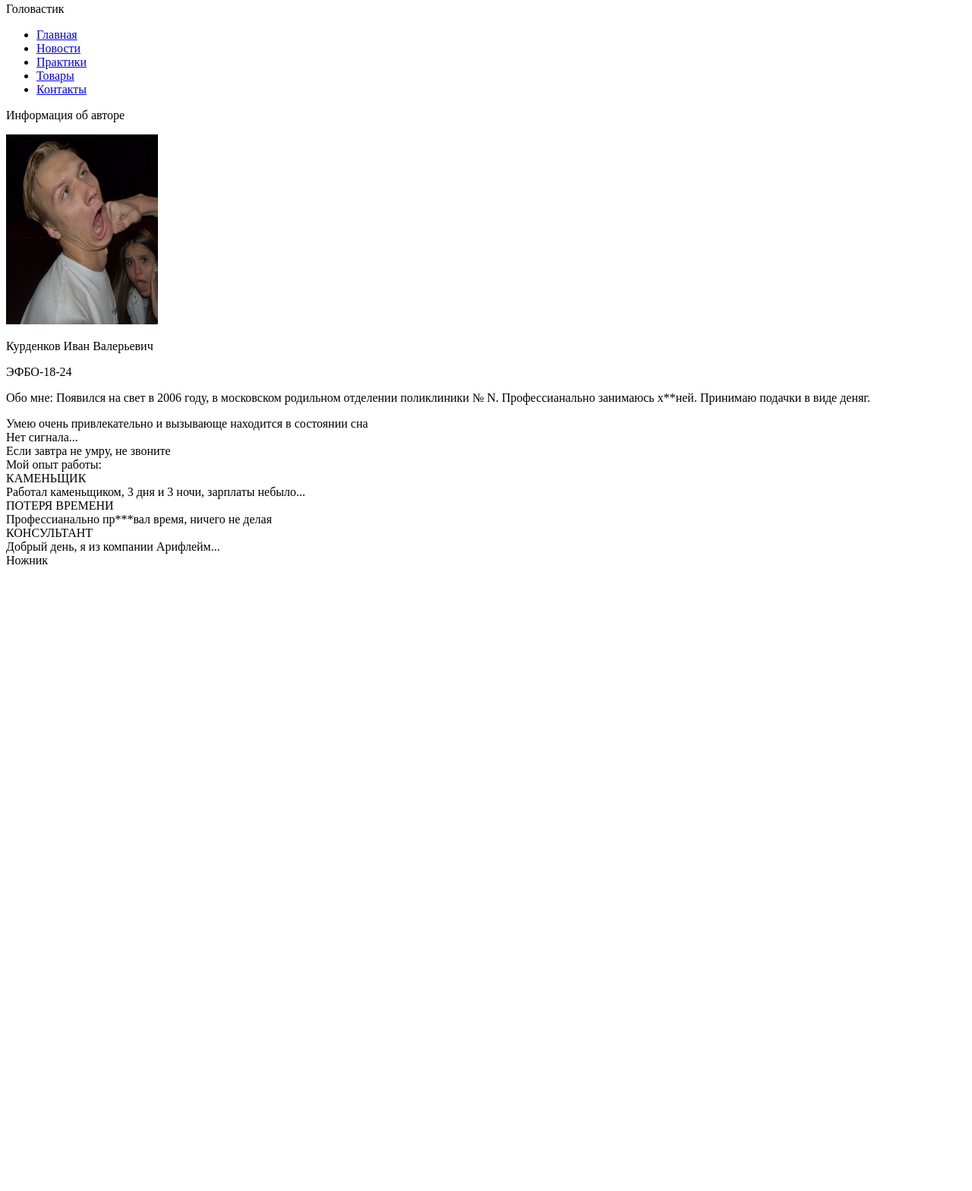
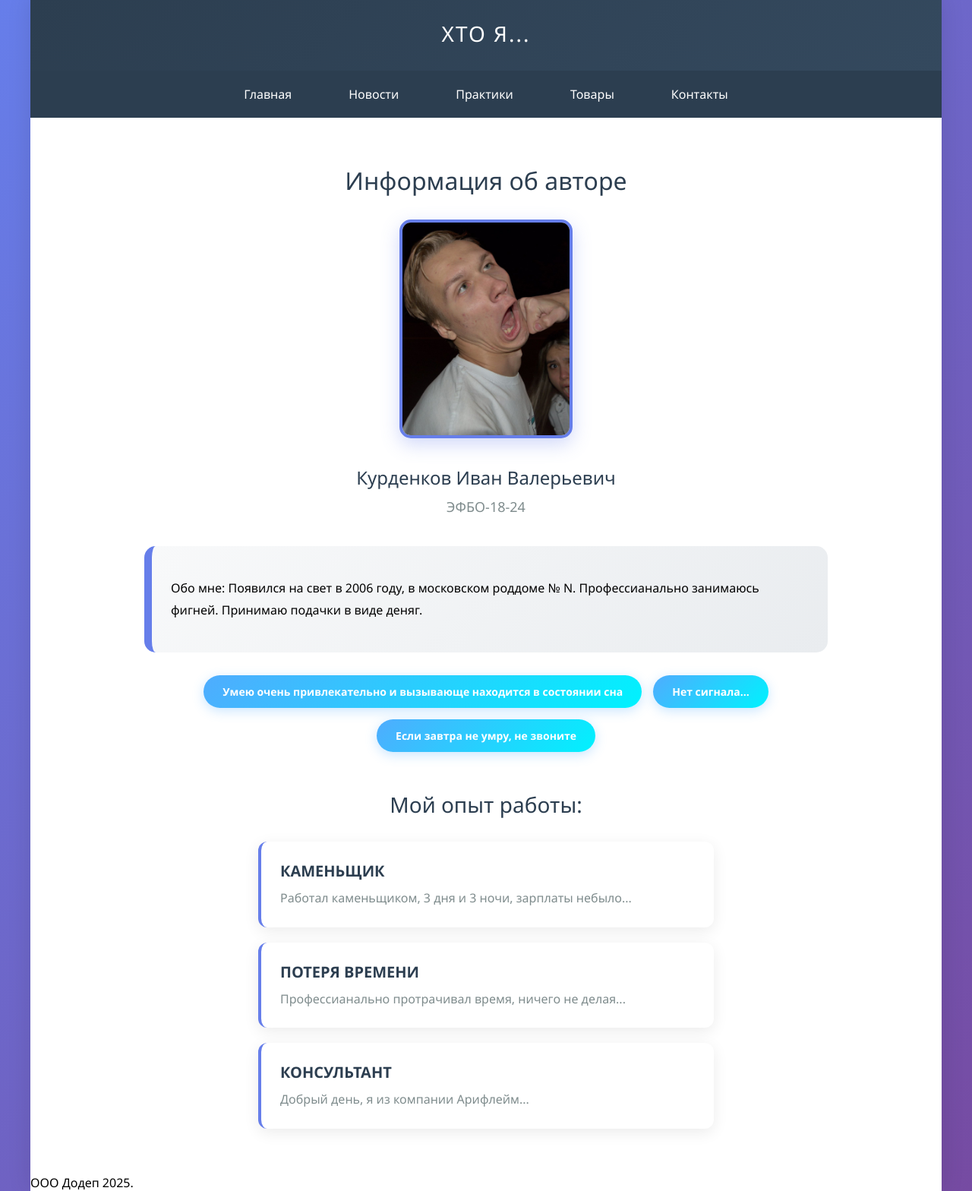
Before and after one commit to Vanoooooooo/frontend-and-backend-practice, a plain HTML site: page index.html in a window 1280 px wide. Shown: the part 5-1573 px from the top of the page at 76% size. Before the commit the page ends 800 px from the top, so only its background shows below. Drawn offline with Linux system fonts and the light colour scheme.

Commit message:
Выполнил все условия работы №8

```diff
--- a/index.html
+++ b/index.html
@@ -1,47 +1,63 @@
 <!DOCTYPE html>
-<html lamg = "ru">
+<html lamg="ru">
+
 <head>
     <meta charset="UTF-8">
     <meta name="viewport" content="width=device-width, initial-scale=1.0">
     <title>Семестровая работа</title>
+    <link rel="stylesheet" href="style/styles.css">
 </head>
+
 <body>
-        <div id="header">Головастик</div>
-        <div id="menu">
-            <ul>
-                <li><a href="index.html">Главная</a></li>
-                <li><a href="pages/news.html">Новости</a></li>
-                <li><a href="pages/practices.html">Практики</a></li>
-                <li><a href="pages/goods.html">Товары</a></li>
-                <li><a href="pages/contacts.html">Контакты</a></li>
+    <div class="page-container">
+        <div class="header">ХТО Я...</div>
+        <div class="nav">
+            <ul class="nav-list">
+                <li class="nav-item"><a class="nav-link" href="index.html">Главная</a></li>
+                <li class="nav-item"><a class="nav-link" href="pages/news.html">Новости</a></li>
+                <li class="nav-item"><a class="nav-link" href="pages/practices.html">Практики</a></li>
+                <li class="nav-item"><a class="nav-link" href="pages/goods.html">Товары</a></li>
+                <li class="nav-item"><a class="nav-link" href="pages/contacts.html">Контакты</a></li>
             </ul>
         </div>
-        <div id="content">
-            <p>Информация об авторе</p>
-            <img src="images/photo.jpg" alt="Фото автора" width="200" height="250">
-            <p>Курденков Иван Валерьевич</p>
-            <p>ЭФБО-18-24</p>
-            <p>Обо мне: Появился на свет в 2006 году, в московском родильном отделении поликлиники № N.
-                Профессианально занимаюсь х**ней. Принимаю подачки в виде деняг.</p>
-            <div>Умею очень привлекательно и вызывающе находится в состоянии сна</div>
-            <div>Нет сигнала...</div>
-            <div>Если завтра не умру, не звоните</div>
-            <div>
-                Мой опыт работы:
-                <div>
-                    КАМЕНЬЩИК<br>
-                    Работал каменьщиком, 3 дня и 3 ночи, зарплаты небыло...
+
+        <div class="content">
+            <div class="profile-header">
+                <h1 class="profile-title">Информация об авторе</h1>
+                <img class="profile-photo" src="images/photo.jpg" alt="Фото автора">
+                <h2 class="profile-name">Курденков Иван Валерьевич</h2>
+                <p class="profile-group">ЭФБО-18-24</p>
             </div>
-            <div>
-                    ПОТЕРЯ ВРЕМЕНИ<br>
-                    Профессианально пр***вал время, ничего не делая
+
+            <div class="about-me">
+                <p>Обо мне: Появился на свет в 2006 году, в московском роддоме № N.
+                    Профессианально занимаюсь фигней. Принимаю подачки в виде деняг.</p>
             </div>
-                <div>
-                    КОНСУЛЬТАНТ<br>
-                    Добрый день, я из компании Арифлейм...
+
+            <div class="skills-container">
+                <div class="skill-tag">Умею очень привлекательно и вызывающе находится в состоянии сна</div>
+                <div class="skill-tag">Нет сигнала...</div>
+                <div class="skill-tag">Если завтра не умру, не звоните</div>
+            </div>
+
+            <div class="experience-section">
+                <h2 class="section-title">Мой опыт работы:</h2>
+                <div class="experience-card">
+                    <h3 class="experience-title">КАМЕНЬЩИК</h3>
+                    <p class="experience-desc">Работал каменьщиком, 3 дня и 3 ночи, зарплаты небыло... </p>
+                </div>
+                <div class="experience-card">
+                    <h3 class="experience-title">ПОТЕРЯ ВРЕМЕНИ</h3>
+                    <p class="experience-desc">Профессианально протрачивал время, ничего не делая...</p>
+                </div>
+                <div class="experience-card">
+                    <h3 class="experience-title">КОНСУЛЬТАНТ</h3>
+                    <p class="experience-desc">Добрый день, я из компании Арифлейм...</p>
                 </div>
             </div>
         </div>
-        <div id="footer">Ножник</div>
+        <div id="footer">ООО Додеп 2025.</div>
+    </div>
 </body>
+
 </html>
--- /dev/null
+++ b/style/styles.css
@@ -0,0 +1,190 @@
+/* ===== БАЗОВЫЕ СТИЛИ ===== */
+body {
+    font-family: 'Segoe UI', Tahoma, Geneva, Verdana, sans-serif; /* Современный шрифт для лучшей читаемости */
+    margin: 0; /* Убираем стандартные отступы браузера */
+    padding: 0; /* Убираем стандартные внутренние отступы */
+    background: linear-gradient(135deg, #667eea 0%, #764ba2 100%); /* Красивый градиентный фон всей страницы */
+    min-height: 100vh; /* Минимальная высота равна высоте окна браузера */
+}
+
+/* ===== КОНТЕЙНЕР СТРАНИЦЫ ===== */
+.page-container {
+    max-width: 1200px; /* Максимальная ширина контента */
+    margin: 0 auto; /* Центрирование контейнера по горизонтали */
+    background: white; /* Белый фон для основного содержимого */
+    min-height: 100vh; /* Минимальная высота равна высоте окна браузера */
+    box-shadow: 0 0 30px rgba(0,0,0,0.1); /* Легкая тень вокруг всего контента */
+}
+
+/* ===== ШАПКА ===== */
+.header {
+    background: linear-gradient(135deg, #2c3e50 0%, #34495e 100%); /* Темный градиентный фон */
+    color: white; /* Белый цвет текста */
+    text-align: center; /* Выравнивание текста по центру */
+    padding: 30px; /* Внутренние отступы со всех сторон */
+    font-size: 28px; /* Размер шрифта */
+    font-weight: 300; /* Легкое начертание шрифта */
+    letter-spacing: 2px; /* Расстояние между буквами */
+}
+
+/* ===== НАВИГАЦИЯ ===== */
+.nav {
+    background: #2c3e50; /* Темно-синий фон навигации */
+    padding: 20px 0; /* Вертикальные отступы */
+}
+
+.nav-list {
+    list-style: none; /* Убираем маркеры списка */
+    margin: 0; /* Убираем внешние отступы */
+    padding: 0; /* Убираем внутренние отступы */
+    display: flex; /* Горизонтальное расположение элементов */
+    justify-content: center; /* Выравнивание по центру */
+    gap: 25px; /* Расстояние между элементами навигации */
+}
+
+.nav-item {
+    margin: 0; /* Убираем отступы у пунктов меню */
+}
+
+.nav-link {
+    color: white; /* Белый цвет текста ссылок */
+    text-decoration: none; /* Убираем подчеркивание ссылок */
+    padding: 12px 25px; /* Отступы внутри ссылок */
+    border-radius: 25px; /* Скругленные углы (капсульная форма) */
+    transition: all 0.3s ease; /* Плавные анимации при изменении */
+    font-weight: 500; /* Средняя жирность шрифта */
+}
+
+.nav-link:hover {
+    background: rgba(255,255,255,0.1); /* Полупрозрачный белый фон при наведении */
+    transform: translateY(-2px); /* Легкое поднятие элемента при наведении */
+}
+
+/* ===== ОСНОВНОЙ КОНТЕНТ ===== */
+.content {
+    padding: 40px; /* Внутренние отступы контента */
+    max-width: 900px; /* Максимальная ширина контента */
+    margin: 0 auto; /* Центрирование контента */
+}
+
+/* ===== ГЛАВНАЯ СТРАНИЦА ===== */
+.profile-header {
+    text-align: center; /* Выравнивание по центру */
+    margin-bottom: 40px; /* Отступ снизу */
+}
+
+.profile-title {
+    font-size: 32px; /* Размер шрифта заголовка */
+    color: #2c3e50; /* Темно-синий цвет текста */
+    margin-bottom: 10px; /* Отступ снизу */
+    font-weight: 300; /* Легкое начертание шрифта */
+}
+
+.profile-photo {
+    width: 220px; /* Фиксированная ширина фото */
+    height: 280px; /* Фиксированная высота фото */
+    border-radius: 15px; /* Скругленные углы фото */
+    object-fit: cover; /* Обрезка фото для сохранения пропорций */
+    margin: 20px auto; /* Центрирование и отступы */
+    border: 4px solid #667eea; /* Синяя рамка вокруг фото */
+    box-shadow: 0 8px 25px rgba(102, 126, 234, 0.3); /* Тень с синим оттенком */
+}
+
+.profile-name {
+    font-size: 24px; /* Размер шрифта имени */
+    color: #2c3e50; /* Темно-синий цвет текста */
+    margin: 10px 0; /* Вертикальные отступы */
+    font-weight: 500; /* Средняя жирность шрифта */
+}
+
+.profile-group {
+    font-size: 18px; /* Размер шрифта группы */
+    color: #7f8c8d; /* Серый цвет текста */
+    margin: 5px 0; /* Вертикальные отступы */
+}
+
+.about-me {
+    background: linear-gradient(135deg, #f8f9fa 0%, #e9ecef 100%); /* Светлый градиентный фон */
+    padding: 25px; /* Внутренние отступы */
+    border-radius: 15px; /* Скругленные углы */
+    margin: 25px 0; /* Вертикальные отступы */
+    border-left: 10px solid #667eea; /* Синяя полоса слева */
+    font-size: 16px; /* Размер шрифта текста */
+    line-height: 1.8; /* Межстрочный интервал */
+}
+
+/* ===== НАВЫКИ ===== */
+.skills-container {
+    display: flex; /* Горизонтальное расположение навыков */
+    justify-content: center; /* Выравнивание по центру */
+    flex-wrap: wrap; /* Перенос на новую строку при необходимости */
+    gap: 15px; /* Расстояние между навыками */
+    margin: 30px 0; /* Вертикальные отступы */
+}
+
+.skill-tag {
+    background: linear-gradient(135deg, #4facfe 0%, #00f2fe 100%); /* Голубой градиентный фон */
+    color: white; /* Белый цвет текста */
+    padding: 12px 25px; /* Внутренние отступы */
+    border-radius: 25px; /* Круглые углы (капсульная форма) */
+    font-weight: 600; /* Жирный шрифт */
+    font-size: 14px; /* Размер шрифта */
+    box-shadow: 0 4px 15px rgba(79, 172, 254, 0.3); /* Тень с голубым оттенком */
+    transition: all 0.3s ease; /* Плавные анимации при изменении */
+}
+
+.skill-tag:hover {
+    transform: translateY(-3px); /* Поднятие элемента при наведении */
+    box-shadow: 0 6px 20px rgba(79, 172, 254, 0.4); /* Увеличение тени при наведении */
+}
+
+/* ===== ОПЫТ РАБОТЫ ===== */
+.experience-section {
+    margin-top: 50px;
+    margin-right: 150px;
+    margin-left: 150px;
+}
+
+.section-title {
+    font-size: 28px; /* Размер шрифта заголовка секции */
+    color: #2c3e50; /* Темно-синий цвет текста */
+    text-align: center; /* Выравнивание по центру */
+    margin-bottom: 30px; /* Отступ снизу */
+    font-weight: 300; /* Легкое начертание шрифта */
+}
+
+.experience-card {
+    background: white; /* Белый фон карточки */
+    padding: 25px; /* Внутренние отступы */
+    margin: 20px 0; /* Вертикальные отступы */
+    border-radius: 12px; /* Скругленные углы */
+    box-shadow: 0 5px 20px rgba(0,0,0,0.08); /* Легкая тень */
+    border-left: 4px solid #667eea; /* Синяя полоса слева */
+    transition: transform 0.3s ease; /* Плавная анимация трансформации */
+}
+
+.experience-card:hover {
+    transform: translateX(5px); /* Сдвиг вправо при наведении */
+}
+
+.experience-title {
+    font-size: 20px; /* Размер шрифта заголовка опыта */
+    color: #2c3e50; /* Темно-синий цвет текста */
+    margin: 0 0 10px 0; /* Отступ снизу */
+    font-weight: 600; /* Жирный шрифт */
+}
+
+.experience-desc {
+    color: #7f8c8d; /* Серый цвет текста */
+    line-height: 1.6; /* Межстрочный интервал */
+    margin: 0; /* Убираем отступы */
+}
+
+/* ===== ФУТЕР ===== */
+.footer {
+    background: linear-gradient(135deg, #2c3e50 0%, #34495e 100%); /* Темный градиентный фон */
+    color: white; /* Белый цвет текста */
+    text-align: center; /* Выравнивание по центру */
+    padding: 30px; /* Внутренние отступы */
+    margin-top: 50px; /* Отступ сверху */
+}
```
Also changed, not shown: pages/contacts.html (+21 -12 lines), pages/goods.html (+42 -24 lines), pages/news.html (+57 -36 lines). Lines whose indentation alone changed are shown as unchanged.
